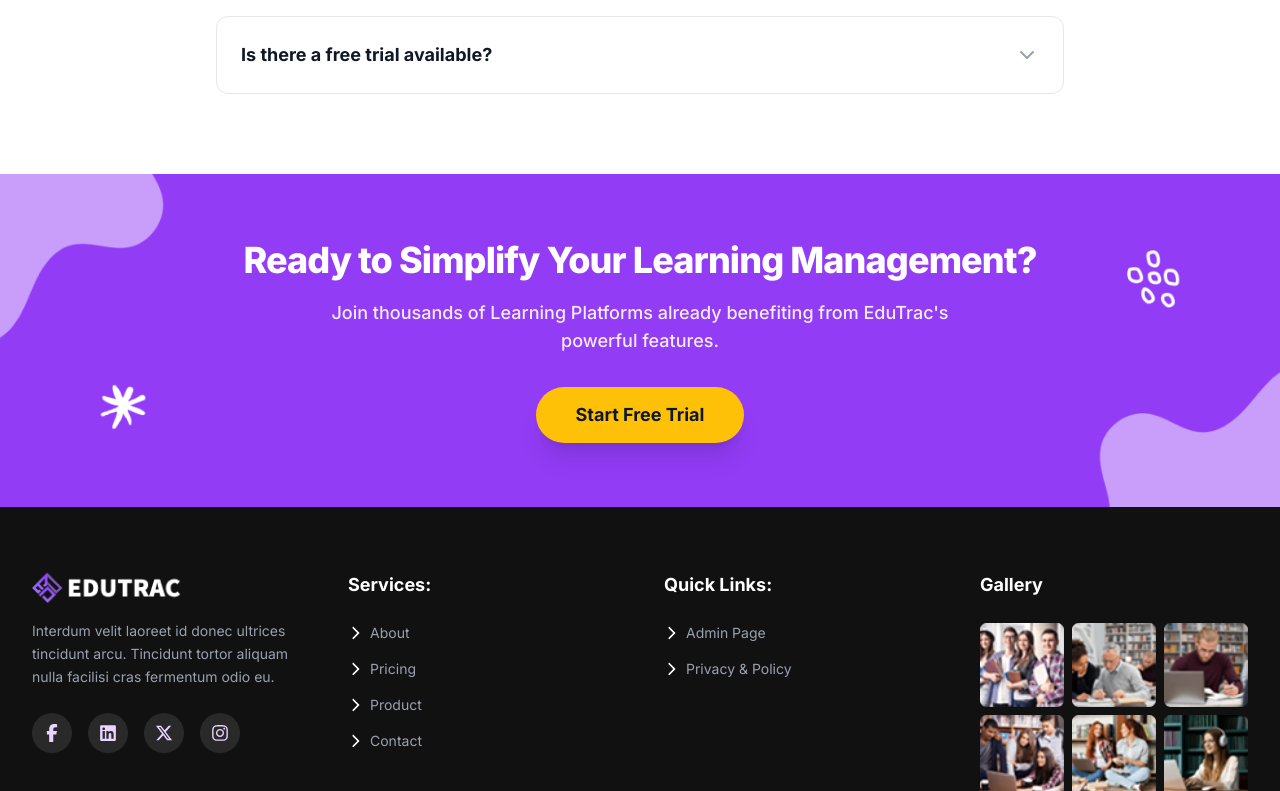
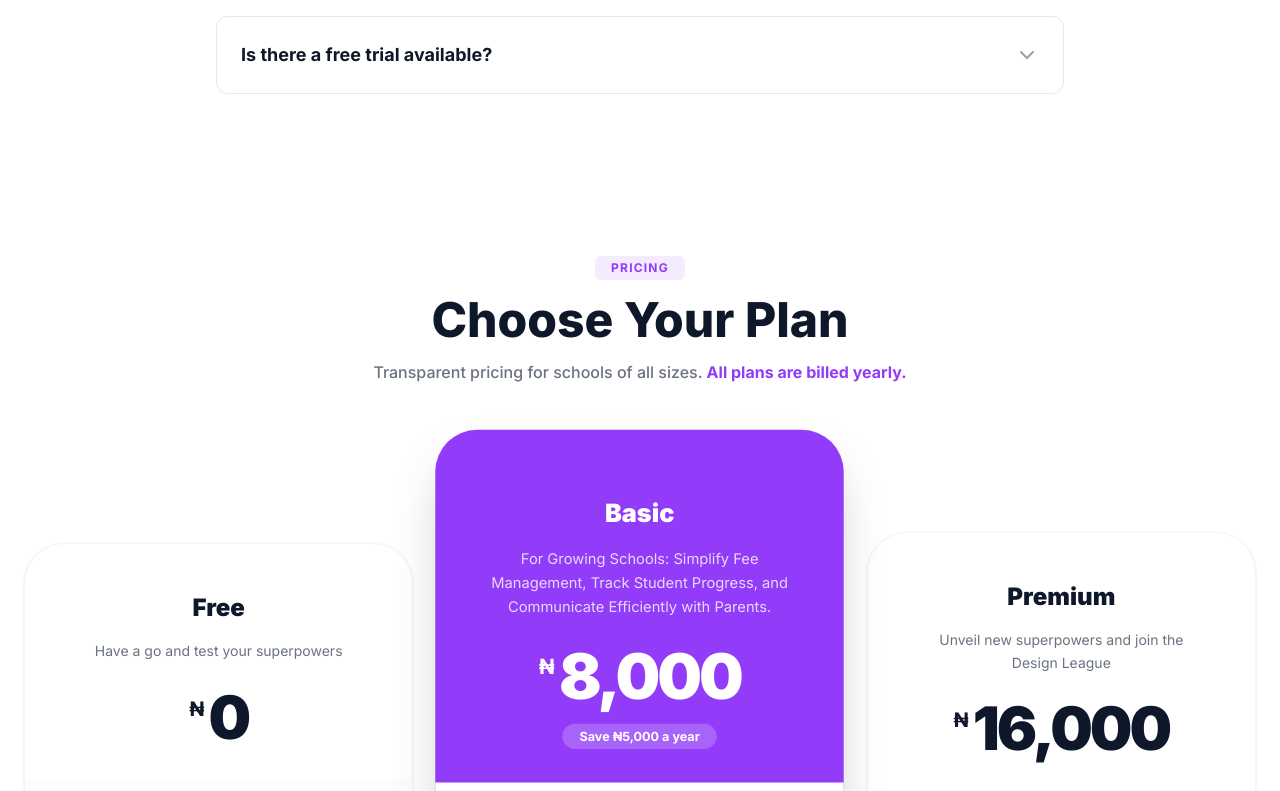
Before and after one commit to EduTracDev/edutrac, a Next.js app in the folder frontend/: page / in a window 1280 px wide. Shown: the part 2889-3680 px from the top of the page. Built offline with nearby package versions, Linux system fonts and the light colour scheme; no server answers.

Commit message:
feat: add Pricing component

```diff
--- a/frontend/src/app/page.tsx
+++ b/frontend/src/app/page.tsx
@@ -3,13 +3,13 @@ import { Box } from "@mui/material";
 import { AuthRoutes } from "@/routes/auth.routes";
 import Navbar from "@/modules/landing/components/Navbar/Navbar";
 import Hero from "@/modules/landing/components/Hero/Hero";
-import CoreValue from "@/modules/landing/components/CoreValue/CoreValue";
+import Pricing from "@/modules/landing/components/Pricing/Pricing";
 import Testimonial from "@/modules/landing/components/Testimonial/Testimonial";
 import FreeTrial from "@/modules/landing/components/FreeTrial/FreeTrial";
 import Footer from "@/modules/landing/components/Footer/Footer";
 import BackToTop from "./BackToTop";
 import FAQ from "@/modules/landing/components/Faq/Faq";
-import Role from "@/modules/landing/components/Role/role";
+import Role from "@/modules/landing/components/Role/Role";
 
 export const metadata: Metadata = {
   title: "EduTrac",
@@ -118,6 +118,52 @@ export default function HomePage() {
         role: "CEO at ord it",
       },
     ],
+    pricing: [
+      {
+        id: "free",
+        name: "Free",
+        description: "Have a go and test your superpowers",
+        price: "0",
+        features: [
+          "2 Users",
+          "2 Files",
+          "Public Share & Comments",
+          "Chat Support",
+          "New income apps",
+        ],
+      },
+      {
+        id: "basic",
+        name: "Basic",
+        description:
+          "For Growing Schools: Simplify Fee Management, Track Student Progress, and Communicate Efficiently with Parents.",
+        price: "8,000",
+        isPopular: true,
+        saveAmount: "Save ₦5,000 a year",
+        features: [
+          "Unlimited students",
+          "School fees management",
+          "Attendance management",
+          "Dashboard",
+          "Student progress report",
+          "Communication",
+          "Price reduces as students increase",
+        ],
+      },
+      {
+        id: "premium",
+        name: "Premium",
+        description: "Unveil new superpowers and join the Design League",
+        price: "16,000",
+        features: [
+          "All the features of pro plan",
+          "Account success Manager",
+          "Single Sign-On (SSO)",
+          "Co-conception program",
+          "Collaboration-Soon",
+        ],
+      },
+    ],
   };
 
   return (
@@ -130,6 +176,7 @@ export default function HomePage() {
       <Role items={content.role} />
       <Testimonial items={content.testimonials} />
       <FAQ items={content.faq} />
+      <Pricing items={content.pricing} />
       <FreeTrial {...content.freeTrial} />
       <Footer />
       <BackToTop />
--- /dev/null
+++ b/frontend/src/modules/landing/components/Pricing/Pricing.tsx
@@ -0,0 +1,121 @@
+"use client";
+
+import React from "react";
+import Link from "next/link";
+import { Check } from "lucide-react";
+import { AuthRoutes } from "@/routes/auth.routes";
+
+interface PricingPlan {
+  id: string;
+  name: string;
+  description: string;
+  price: string;
+  isPopular?: boolean;
+  saveAmount?: string;
+  features: string[];
+}
+
+export default function Pricing({ items }: { items: PricingPlan[] }) {
+  return (
+    <section className="py-20 bg-white" aria-labelledby="pricing-heading">
+      <div className="max-w-7xl mx-auto px-6">
+        {/* Header */}
+        {/* <div className="text-center mb-16">
+          <span className="inline-block px-4 py-1 mb-4 text-xs font-bold uppercase tracking-widest text-[#923CF9] bg-[#923CF9]/10 rounded-md">
+            PRICING
+          </span>
+          <h2
+            id="pricing-heading"
+            className="text-3xl md:text-5xl font-extrabold text-[#0F172A] mb-8"
+          >
+            Choose Your Plan
+          </h2>
+
+
+          <div className="inline-flex items-center bg-gray-50 p-1.5 rounded-2xl border border-gray-100">
+            <span className="px-8 py-2.5 text-sm font-bold text-gray-400">
+              Monthly
+            </span>
+            <span className="px-8 py-2.5 text-sm font-bold bg-[#923CF9] text-white rounded-xl shadow-lg">
+              Yearly
+            </span>
+          </div>
+        </div> */}
+        <div className="text-center mb-16">
+          <span className="inline-block px-4 py-1 mb-4 text-xs font-bold uppercase tracking-widest text-[#923CF9] bg-[#923CF9]/10 rounded-md">
+            PRICING
+          </span>
+          <h2
+            id="pricing-heading"
+            className="text-3xl md:text-5xl font-extrabold text-[#0F172A] mb-4"
+          >
+            Choose Your Plan
+          </h2>
+          <p className="text-gray-500 font-medium">
+            Transparent pricing for schools of all sizes.{" "}
+            <span className="text-[#923CF9] font-bold">
+              All plans are billed yearly.
+            </span>
+          </p>
+        </div>
+
+        {/* Pricing Grid */}
+        <div className="grid grid-cols-1 md:grid-cols-3 gap-8 items-center">
+          {items.map((plan) => (
+            <Link
+              key={plan.id}
+              href={`${AuthRoutes.register}?plan=${plan.id}`}
+              className={`relative flex flex-col rounded-[40px] transition-all duration-500 hover:scale-[1.02] group ${
+                plan.isPopular
+                  ? "bg-[#923CF9] text-white py-16 shadow-2xl z-20 scale-105"
+                  : "bg-white border border-gray-100 text-[#0F172A] py-12 shadow-sm z-10"
+              }`}
+            >
+              <div className="px-8 text-center mb-8">
+                <h3
+                  className={`text-2xl font-black mb-4 ${plan.isPopular ? "text-white" : "text-[#0F172A]"}`}
+                >
+                  {plan.name}
+                </h3>
+                <p
+                  className={`text-sm leading-relaxed mb-6 px-4 ${plan.isPopular ? "text-white/80" : "text-gray-500"}`}
+                >
+                  {plan.description}
+                </p>
+                <div className="flex items-center justify-center gap-1">
+                  <span className="text-xl font-bold self-start mt-2">₦</span>
+                  <span className="text-6xl font-black tracking-tighter">
+                    {plan.price}
+                  </span>
+                </div>
+                {plan.saveAmount && (
+                  <div className="mt-4 inline-block bg-white/20 px-4 py-1 rounded-full text-xs font-bold">
+                    {plan.saveAmount}
+                  </div>
+                )}
+              </div>
+
+              {/* Features List */}
+              <div
+                className={`mt-auto px-8 py-10 rounded-b-[40px] ${plan.isPopular ? "bg-white text-[#0F172A]" : "bg-gray-50/50"}`}
+              >
+                <ul className="space-y-4" role="list">
+                  {plan.features.map((feature, idx) => (
+                    <li key={idx} className="flex items-start gap-3">
+                      <div
+                        className={`mt-1 p-0.5 rounded-full ${plan.isPopular ? "bg-[#923CF9] text-white" : "bg-[#923CF9] text-white"}`}
+                      >
+                        <Check size={14} strokeWidth={4} />
+                      </div>
+                      <span className="text-sm font-semibold">{feature}</span>
+                    </li>
+                  ))}
+                </ul>
+              </div>
+            </Link>
+          ))}
+        </div>
+      </div>
+    </section>
+  );
+}
```
Also changed, not shown: frontend/src/modules/landing/components/Role/Role.tsx (renamed from frontend/src/modules/landing/components/Role/role.tsx).
